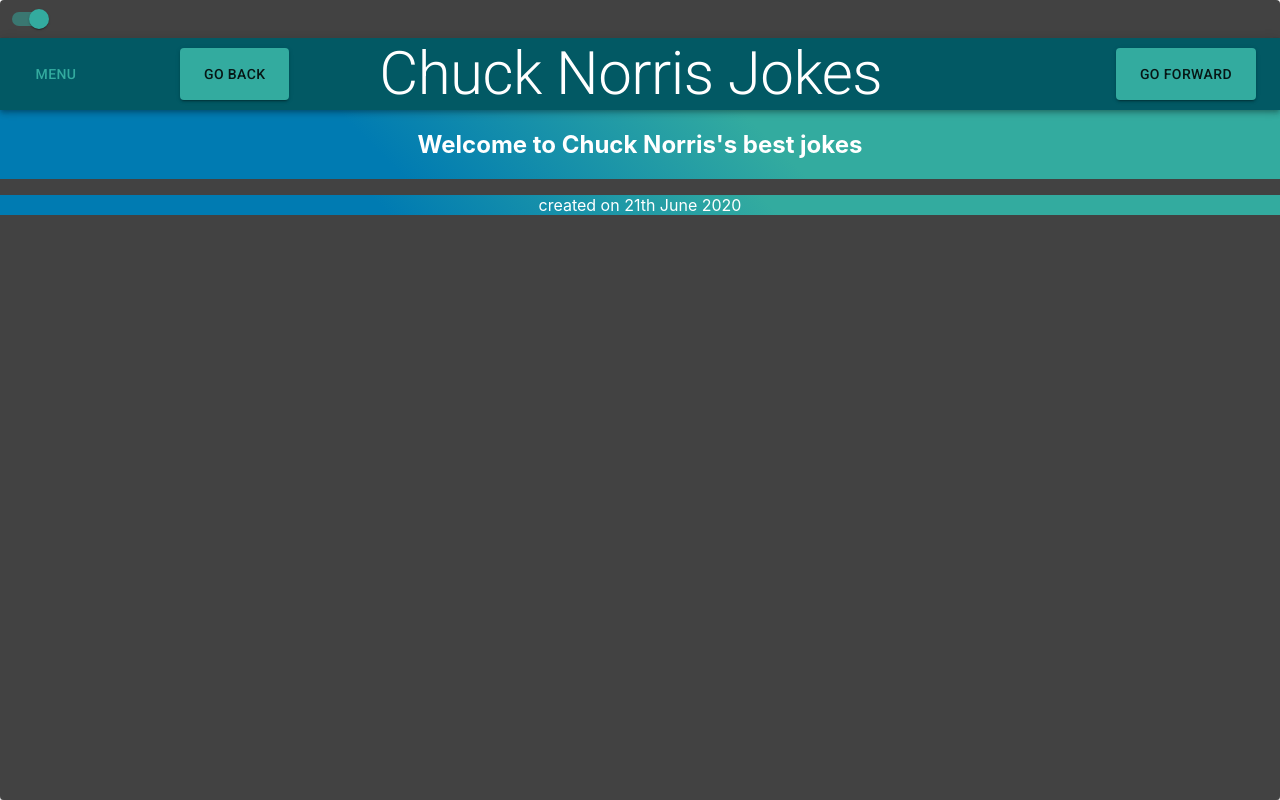
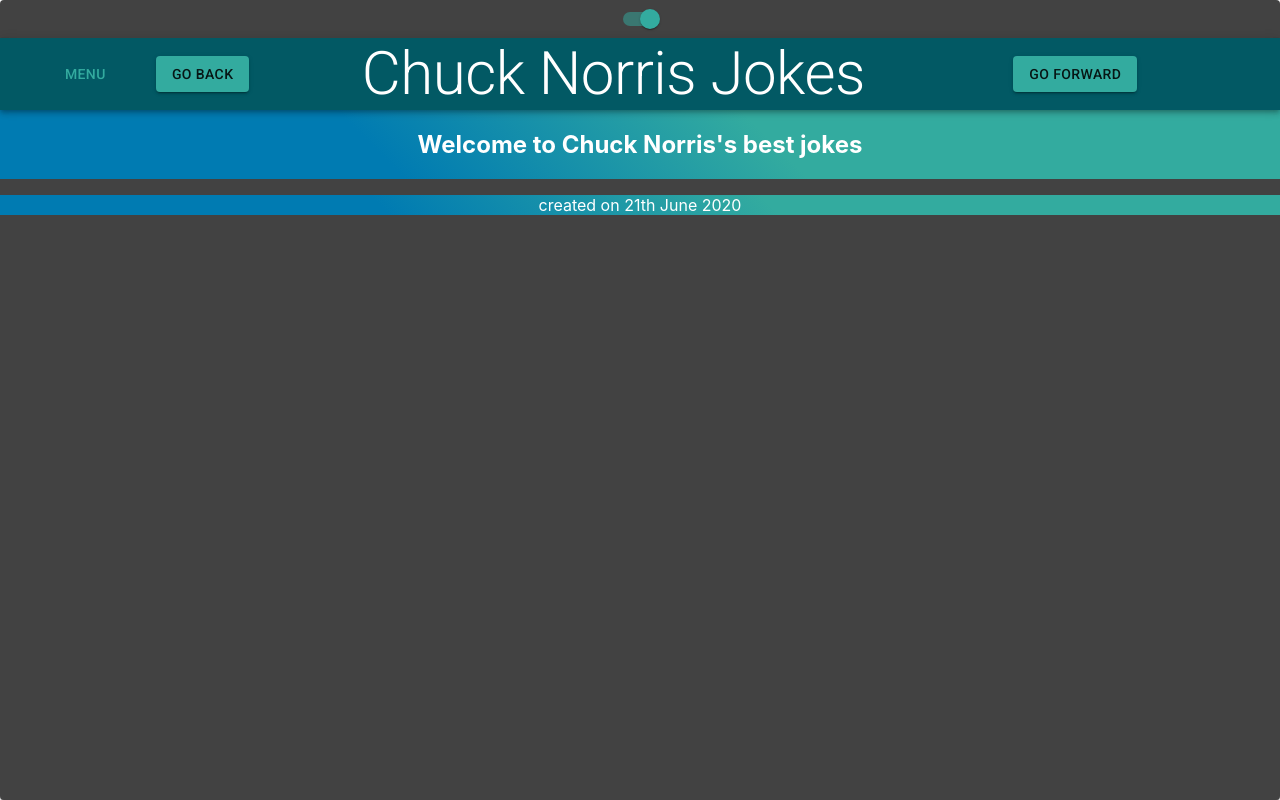
Before and after one commit to ThanhDuong2503/ChuckNorris, a React (Create React App) app: page / in a window 1280 px wide. Built offline with nearby package versions, Linux system fonts and the light colour scheme.

Commit message:
add grid

```diff
--- a/src/App.css
+++ b/src/App.css
@@ -1,6 +1,6 @@
 .App {
-  display: flex;
-  flex-flow: column nowrap;
-  justify-content: center;
+  /*display: flex;*/
+  /*flex-flow: column nowrap;*/
+  /*justify-content: center;*/
   text-align: center;
 }
--- a/src/App.js
+++ b/src/App.js
@@ -3,12 +3,20 @@
 import Header from "./Header";
 import Main from "./Main";
 import Footer from "./Footer";
-import { createMuiTheme , ThemeProvider} from '@material-ui/core/styles';
+import { createMuiTheme , ThemeProvider, makeStyles } from '@material-ui/core/styles';
 import Paper from '@material-ui/core/Paper';
 import Switch from '@material-ui/core/Switch';
+import Grid from '@material-ui/core/Grid';
 
+const useStyles = makeStyles((theme) => ({
+    root: {
+        flexGrow: 1,
+    },
+}));
 
 function App() {
+
+    const classes = useStyles();
 
     const [darkMode, setDarkMode] = React.useState(true);
     const theme = createMuiTheme({
@@ -28,14 +36,25 @@
 
   return (
       <ThemeProvider theme={theme}>
+          <div className={classes.root}>
+              <Grid container spacing={0} direction={"column"} >
                 <Paper style={{height: "100vh"}}>
                     <div className="App">
                      <Switch checked={darkMode} onChange={() => setDarkMode(!darkMode)}></Switch>
+
+                          <Grid item xs={12}>
                                 <Header></Header>
+                          </Grid>
+                          <Grid item xs={12}>
                                  <Main></Main>
+                          </Grid>
+                          <Grid item xs={12}>
                                  <Footer></Footer>
+                          </Grid>
                      </div>
                  </Paper>
+              </Grid>
+          </div>
       </ThemeProvider>
   );
 }
--- a/src/Header.js
+++ b/src/Header.js
@@ -9,24 +9,25 @@
 import MenuItem from '@material-ui/core/MenuItem';
 import {useHistory} from "react-router";
 import {Link} from "react-router-dom";
+import Grid from '@material-ui/core/Grid';
 
 const useStyles = makeStyles((theme) => ({
     root: {
         flexGrow: 0,
     },
-    menuButton: {
-        marginRight: theme.spacing(10),
-    },
-    title: {
-        flexGrow: 1,
-        marginRight: theme.spacing(18),
-
-    },
-    button: {
-        '& > *': {
-            margin: theme.spacing(1),
-        },
-    },
+    // menuButton: {
+    //     marginRight: theme.spacing(10),
+    // },
+    // title: {
+    //     flexGrow: 1,
+    //     marginRight: theme.spacing(18),
+    //
+    // },
+    // button: {
+    //     '& > *': {
+    //         margin: theme.spacing(1),
+    //     },
+    // },
     menu: {
         background: "#26a69a",
     }
@@ -56,12 +57,15 @@
 
     return(
         <div className={classes.root}>
+            <Grid container spacing={0} direction={"row"} justify={"center"} wrap={"nowrap"}>
             <AppBar color="primary" position="relative">
                 <Toolbar>
                     <IconButton edge="start" color="inherit" className={classes.menuButton} aria-label="menu">
+                        <Grid item xs={1}>
                         <Button color="secondary" aria-controls="simple-menu" aria-haspopup="true" onClick={handleClick}>
                             Menu
                         </Button>
+                        </Grid>
                             <Menu
                                 id="simple-menu"
                                 anchorEl={anchorEl}
@@ -81,16 +85,23 @@
                             </Menu>
                     </IconButton>
 
+                    <Grid item xs={2}>
                     <Button className={classes.button} variant="contained" color="secondary" onClick={goBackHandle}> go back </Button>
+                    </Grid>
 
+                    <Grid item xs={6}>
                     <Typography variant="h2" className={classes.title}>
                         Chuck Norris Jokes
                     </Typography>
+                    </Grid>
 
+                    <Grid item xs={3}>
                     <Button className={classes.button} variant="contained" color="secondary" onClick={goForwardHandle}> go forward </Button>
+                    </Grid>
 
                 </Toolbar>
             </AppBar>
+            </Grid>
         </div>
     );
 }
```
Lines whose indentation alone changed are shown as unchanged.
